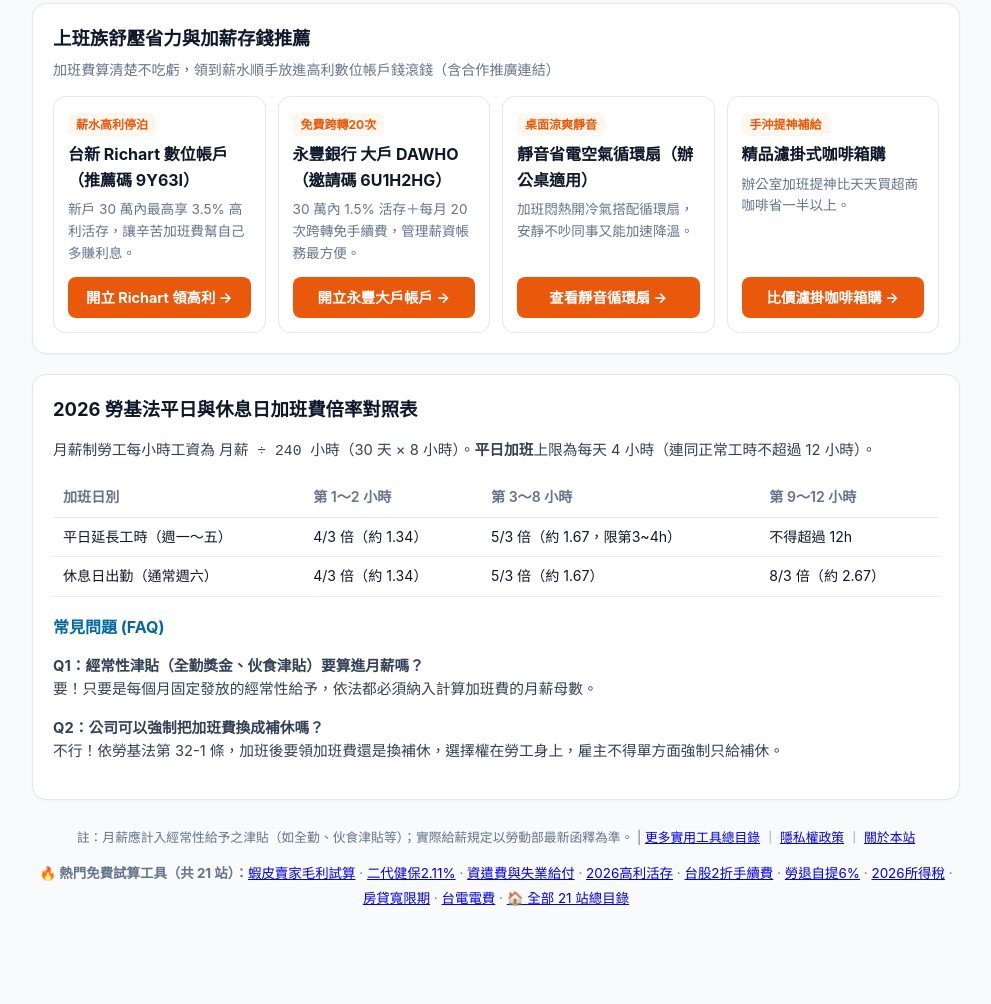
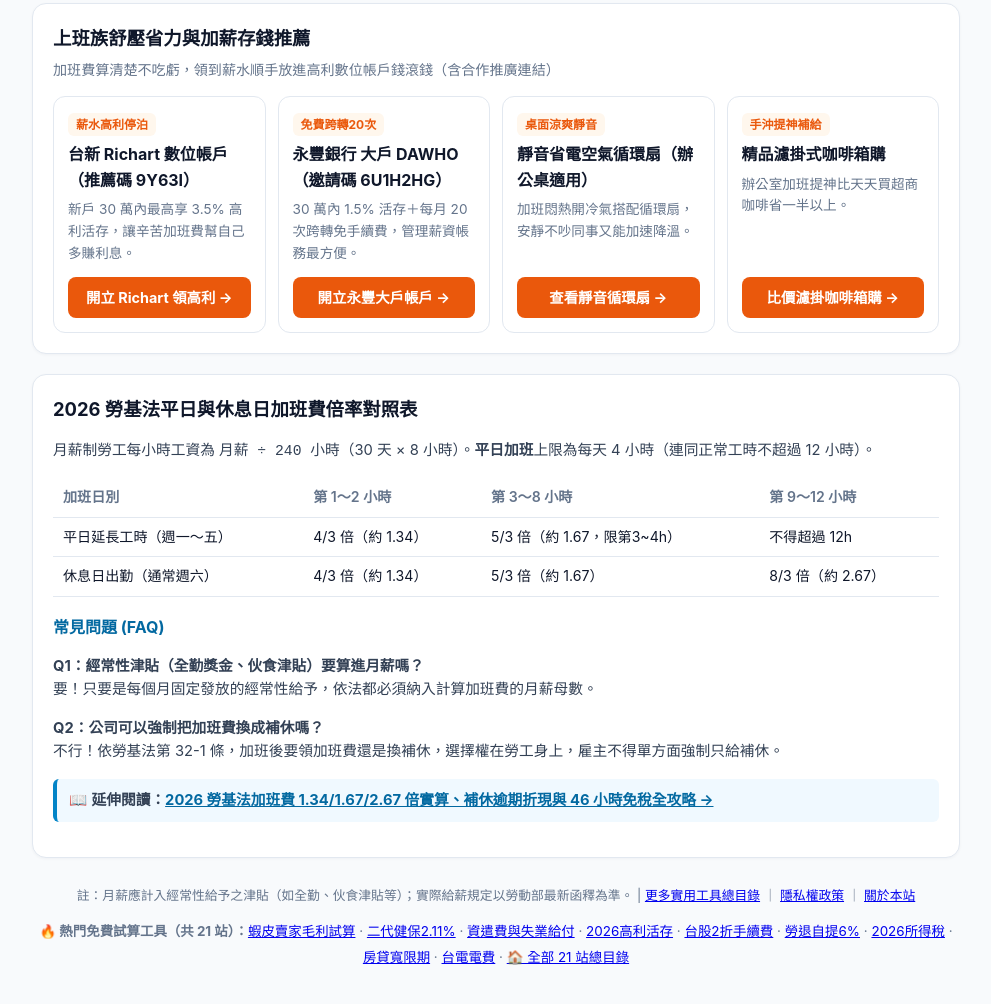
Before and after one commit to jimmycmhsieh0801-cloud/tw-overtime-calc, a plain HTML site: page index.html in a window 1280 px wide. Shown: the part 493-1497 px from the top of the page, without its empty margins (144-1135 px from the left). Before the commit the page ends 1465 px from the top, so only its background shows below. Drawn offline with Linux system fonts and the light colour scheme.

Commit message:
feat(1500): link to 2026 overtime deep SEO guide

```diff
--- a/index.html
+++ b/index.html
@@ -173,6 +173,8 @@
       <h3>常見問題 (FAQ)</h3>
       <p><strong>Q1：經常性津貼（全勤獎金、伙食津貼）要算進月薪嗎？</strong><br>要！只要是每個月固定發放的經常性給予，依法都必須納入計算加班費的月薪母數。</p>
       <p><strong>Q2：公司可以強制把加班費換成補休嗎？</strong><br>不行！依勞基法第 32-1 條，加班後要領加班費還是換補休，選擇權在勞工身上，雇主不得單方面強制只給補休。</p>
+
+      <p style="margin-top:14px;padding:10px 12px;background:#f0f9ff;border-left:4px solid #0284c7;border-radius:6px;">📖 <strong>延伸閱讀：</strong><a href="https://jimmycmhsieh0801-cloud.github.io/guide-overtime-labor-law-rest-day-2026.html" style="color:#0369a1;font-weight:700;">2026 勞基法加班費 1.34/1.67/2.67 倍實算、補休逾期折現與 46 小時免稅全攻略 →</a></p>
     </article>
 
     <footer>
```
